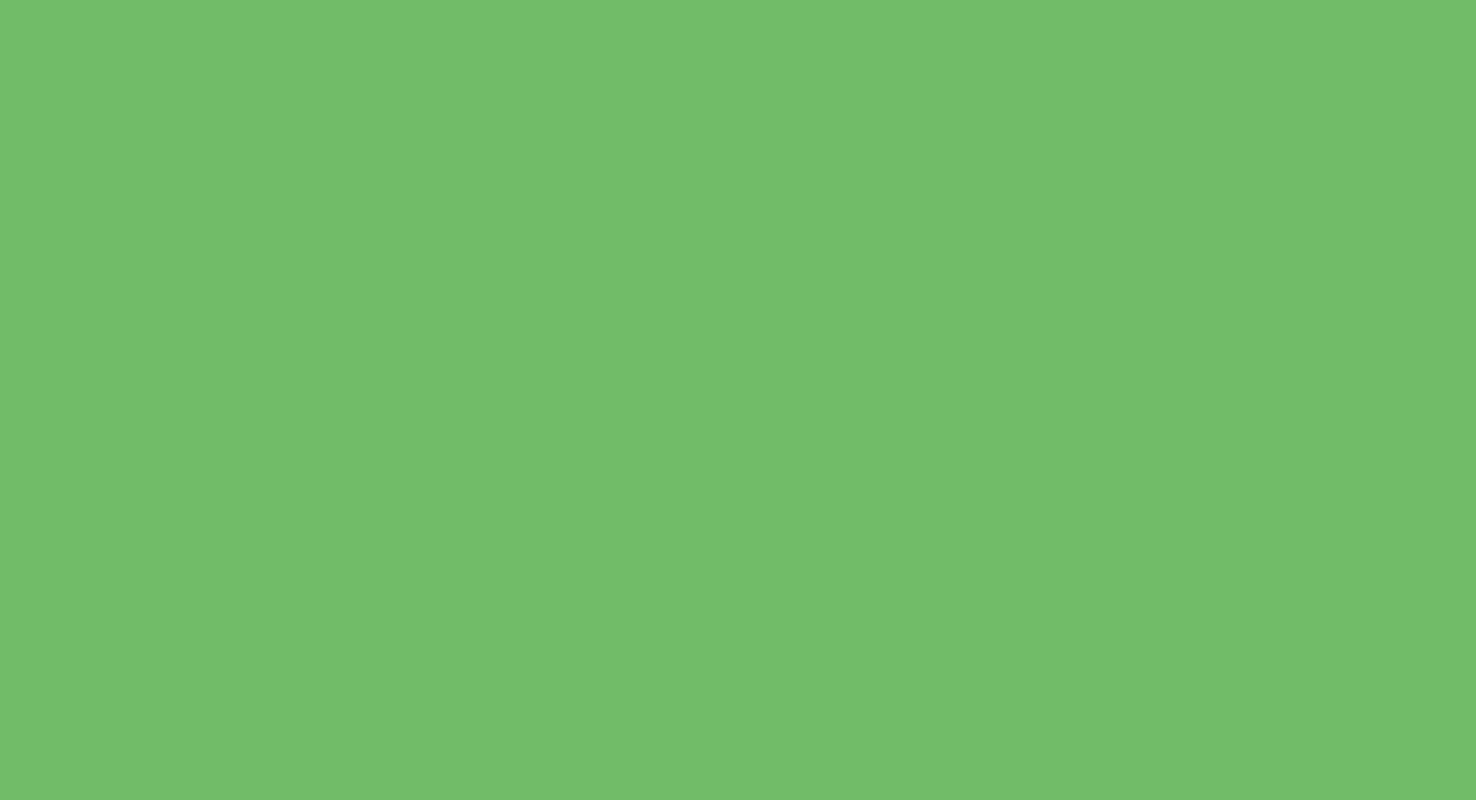
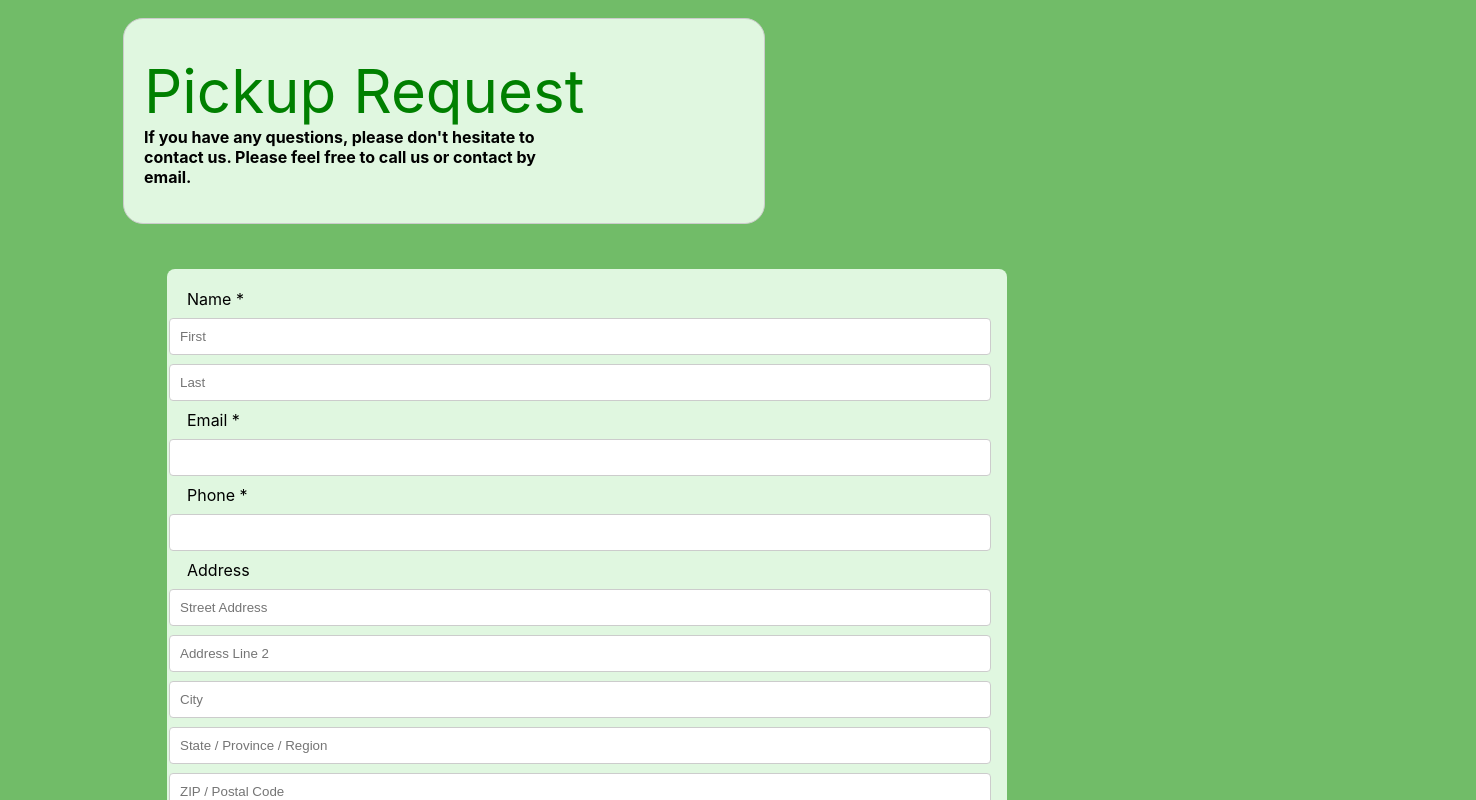
Before and after one commit to dark-royal/recycle, a React (Create React App) app: page /pickup in a window 1280 px wide. Before the commit this address had no page. Shown: the part 120-920 px from the top of the page, 1476 px wide, since content can reach past the window. Before the commit the page ends 800 px from the top, so only its background shows below. Built offline with nearby package versions, Linux system fonts and the light colour scheme.

Commit message:
update on the landing page

```diff
--- /dev/null
+++ b/src/Pages/PickupRequest/Section10/Section10.jsx
@@ -0,0 +1,20 @@
+import styles from './index.module.css';
+
+const Section10 = () => {
+    return (
+        <div className={styles.mainContainer}>
+            <div className={styles.content}>
+                <p className={styles.text}>
+                    <span className={styles.pickupTitle}>Pickup Request</span><br />
+                    <span className={styles.boldText}>
+                        If you have any questions, please don't hesitate to<br />
+                        contact us. Please feel free to call us or contact by<br />
+                        email.
+                    </span>
+                </p>
+            </div>
+        </div>
+    );
+}
+
+export default Section10;
--- /dev/null
+++ b/src/Pages/PickupRequest/Section10/index.module.css
@@ -0,0 +1,30 @@
+@keyframes slideLeft {
+    from {
+        transform: translateX(100%);
+        opacity: 0;
+    }
+    to {
+        transform: translateX(0);
+        opacity: 1;
+    }
+}
+
+.content {
+    margin-left: 123px;
+    border: 1px solid #ccc;
+    padding: 20px;
+    border-radius: 20px;
+    max-width: 600px;
+    background-color: #e0f7e0;
+    margin-top: 28px;
+    animation: slideLeft 1.9s ease-out;
+}
+
+.pickupTitle {
+    font-size: 60px;
+    color: green;
+}
+
+.boldText {
+    font-weight: bold;
+}
--- /dev/null
+++ b/src/Pages/PickupRequest/Section11/Forms.jsx
@@ -0,0 +1,124 @@
+import {useState} from "react";
+import styles from './index.module.css'
+
+const Forms = () => {
+    const [formData, setFormData] = useState({
+        firstName: '',
+        lastName: '',
+        email: '',
+        phone: '',
+        address: '',
+        addressLine2: '',
+        city: '',
+        state: '',
+        zip: '',
+    });
+
+    const handleChange = (e) => {
+        const { name, value } = e.target;
+        setFormData({ ...formData, [name]: value });
+    };
+
+    const handleSubmit = (e) => {
+        e.preventDefault();
+        console.log(formData);
+        // Handle form submission (e.g., send data to an API)
+    };
+
+    return (
+        <form onSubmit={handleSubmit} className={styles.formContainer}>
+            <div>
+                <label>
+                    Name *
+                    <input
+                        type="text"
+                        name="firstName"
+                        placeholder="First"
+                        value={formData.firstName}
+                        onChange={handleChange}
+                        required
+                    />
+                    <input
+                        type="text"
+                        name="lastName"
+                        placeholder="Last"
+                        value={formData.lastName}
+                        onChange={handleChange}
+                        required
+                    />
+                </label>
+            </div>
+            <div>
+                <label>
+                    Email *
+                    <input
+                        type="email"
+                        name="email"
+                        value={formData.email}
+                        onChange={handleChange}
+                        required
+                    />
+                </label>
+            </div>
+            <div>
+                <label>
+                    Phone *
+                    <input
+                        type="tel"
+                        name="phone"
+                        value={formData.phone}
+                        onChange={handleChange}
+                        required
+                    />
+                </label>
+            </div>
+            <div>
+                <label>
+                    Address
+                    <input
+                        type="text"
+                        name="address"
+                        placeholder="Street Address"
+                        value={formData.address}
+                        onChange={handleChange}
+                    />
+                    <input
+                        type="text"
+                        name="addressLine2"
+                        placeholder="Address Line 2"
+                        value={formData.addressLine2}
+                        onChange={handleChange}
+                    />
+                    <input
+                        type="text"
+                        name="city"
+                        placeholder="City"
+                        value={formData.city}
+                        onChange={handleChange}
+                    />
+                    <input
+                        type="text"
+                        name="state"
+                        placeholder="State / Province / Region"
+                        value={formData.state}
+                        onChange={handleChange}
+                    />
+                    <input
+                        type="text"
+                        name="zip"
+                        placeholder="ZIP / Postal Code"
+                        value={formData.zip}
+                        onChange={handleChange}
+                    />
+                </label>
+            </div>
+            <button type="submit">Submit</button>
+        </form>
+    );
+
+
+
+
+}
+
+export default Forms
--- /dev/null
+++ b/src/Pages/PickupRequest/Section11/index.module.css
@@ -0,0 +1,30 @@
+.formContainer {
+    background-color: #e0f7e0;
+    padding: 20px;
+    border-radius: 8px;
+    max-width: 800px;
+    margin-top: 45px;
+    margin-left: 167px;
+}
+
+input {
+    display: block;
+    width: 100%;
+    margin: 9px -18px;
+    padding: 10px;
+    border: 1px solid #ccc;
+    border-radius: 4px;
+}
+
+button {
+    background-color: #4CAF50; /* Green */
+    color: white;
+    padding: 10px;
+    border: none;
+    border-radius: 4px;
+    cursor: pointer;
+}
+
+button:hover {
+    background-color: #45a049;
+}
--- /dev/null
+++ b/src/Pages/PickupRequest/Section12/Video.jsx
@@ -0,0 +1,21 @@
+import styles from './index.module.css'
+const Video = () => {
+    return (
+        <div>
+            <div className={styles.videoContainer}>
+                <iframe
+                    width="1260"
+                    height="615"
+                    src="https://www.youtube.com/embed/3BQ2VdJG6jg?si=7EJLgZUGK9mkcatu"
+                    title="YouTube video player"
+                    frameBorder="0"
+                    allow="accelerometer; autoplay; clipboard-write; encrypted-media; gyroscope; picture-in-picture; web-share"
+                    referrerPolicy="strict-origin-when-cross-origin"
+                    allowFullScreen
+                ></iframe>
+            </div>
+        </div>
+    );
+}
+
+export default Video;
--- /dev/null
+++ b/src/Pages/PickupRequest/Section12/index.module.css
@@ -0,0 +1,6 @@
+.videoContainer{
+    margin-top: 67px;
+    margin-left: calc(50% - 640px);
+
+
+}
--- /dev/null
+++ b/src/Pages/PickupRequest/pickup.jsx
@@ -0,0 +1,18 @@
+import Forms from "./Section11/Forms";
+import Section10 from "./Section10/Section10";
+import Video from "./Section12/Video";
+
+
+const Pickup = () => {
+    return(
+        <>
+            <Section10/>
+        <Forms/>
+            <Video/>
+        </>
+    )
+
+
+
+}
+export default Pickup
```
Also changed, not shown: src/routes/routes.index.jsx (+11 -0 lines), src/asset/tv.webp (added).
